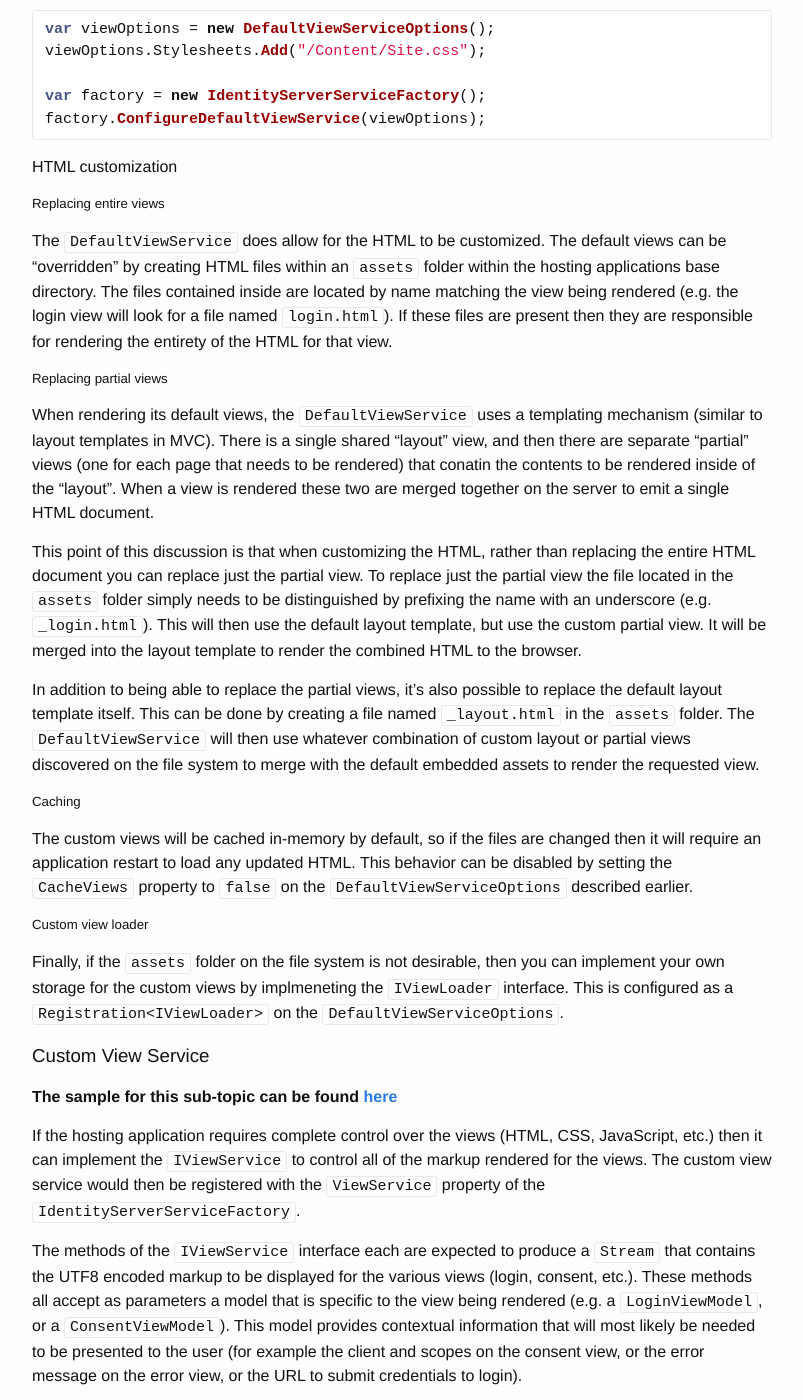
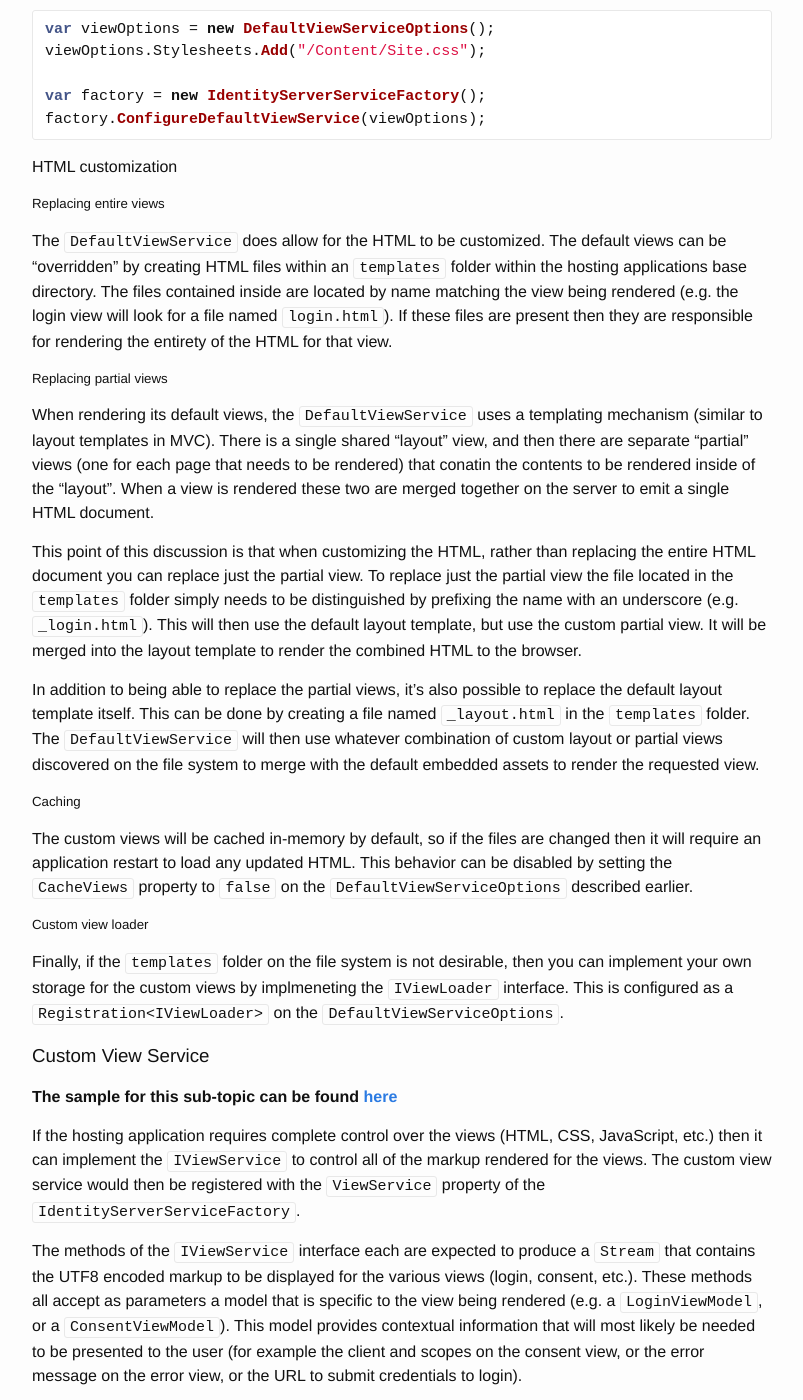
Before and after one commit to IdentityServer/Documentation, a Jekyll site: the page built from docs/advanced/customizingViews.md, in a window 1280 px wide and 1400 px high, scrolled down 955 px. Shown: the whole window, without its empty margins (238-1041 px from the left). Built offline with Jekyll 4.4.1, drawn with Linux system fonts in a browser that asks for light colours.

Commit message:
Updated pate in customzingViews.md
Corrected the name of the path as it is in the source code.

https://github.com/IdentityServer/IdentityServer3/blob/a6e2b6bdfd1516af6cd9fdc9f46a08bb23bb553e/source/Core/Services/DefaultViewService/FileSystemWithEmbeddedFallbackViewLoader.cs#L54

```diff
--- a/docs/advanced/customizingViews.md
+++ b/docs/advanced/customizingViews.md
@@ -40,15 +40,15 @@ factory.ConfigureDefaultViewService(viewOptions);
 
 ##### Replacing entire views
 
-The `DefaultViewService` does allow for the HTML to be customized. The default views can be "overridden" by creating HTML files within an `assets` folder within the hosting applications base directory. The files contained inside are located by name matching the view being rendered (e.g. the login view will look for a file named `login.html`). If these files are present then they are responsible for rendering the entirety of the HTML for that view.
+The `DefaultViewService` does allow for the HTML to be customized. The default views can be "overridden" by creating HTML files within an `templates` folder within the hosting applications base directory. The files contained inside are located by name matching the view being rendered (e.g. the login view will look for a file named `login.html`). If these files are present then they are responsible for rendering the entirety of the HTML for that view.
 
 ##### Replacing partial views
 
 When rendering its default views, the `DefaultViewService` uses a templating mechanism (similar to layout templates in MVC). There is a single shared "layout" view, and then there are separate "partial" views (one for each page that needs to be rendered) that conatin the contents to be rendered inside of the "layout". When a view is rendered these two are merged together on the server to emit a single HTML document.
 
-This point of this discussion is that when customizing the HTML, rather than replacing the entire HTML document you can replace just the partial view. To replace just the partial view the file located in the `assets` folder simply needs to be distinguished by prefixing the name with an underscore (e.g. `_login.html`). This will then use the default layout template, but use the custom partial view. It will be merged into the layout template to render the combined HTML to the browser.
+This point of this discussion is that when customizing the HTML, rather than replacing the entire HTML document you can replace just the partial view. To replace just the partial view the file located in the `templates` folder simply needs to be distinguished by prefixing the name with an underscore (e.g. `_login.html`). This will then use the default layout template, but use the custom partial view. It will be merged into the layout template to render the combined HTML to the browser.
 
-In addition to being able to replace the partial views, it's also possible to replace the default layout template itself. This can be done by creating a file named `_layout.html` in the `assets` folder. The `DefaultViewService` will then use whatever combination of custom layout or partial views discovered on the file system to merge with the default embedded assets to render the requested view.
+In addition to being able to replace the partial views, it's also possible to replace the default layout template itself. This can be done by creating a file named `_layout.html` in the `templates` folder. The `DefaultViewService` will then use whatever combination of custom layout or partial views discovered on the file system to merge with the default embedded assets to render the requested view.
 
 ##### Caching
 
@@ -56,7 +56,7 @@ The custom views will be cached in-memory by default, so if the files are change
 
 ##### Custom view loader
 
-Finally, if the `assets` folder on the file system is not desirable, then you can implement your own storage for the custom views by implmeneting the `IViewLoader` interface. This is configured as a `Registration<IViewLoader>` on the  `DefaultViewServiceOptions`.
+Finally, if the `templates` folder on the file system is not desirable, then you can implement your own storage for the custom views by implmeneting the `IViewLoader` interface. This is configured as a `Registration<IViewLoader>` on the  `DefaultViewServiceOptions`.
 
 ### Custom View Service
 
```
